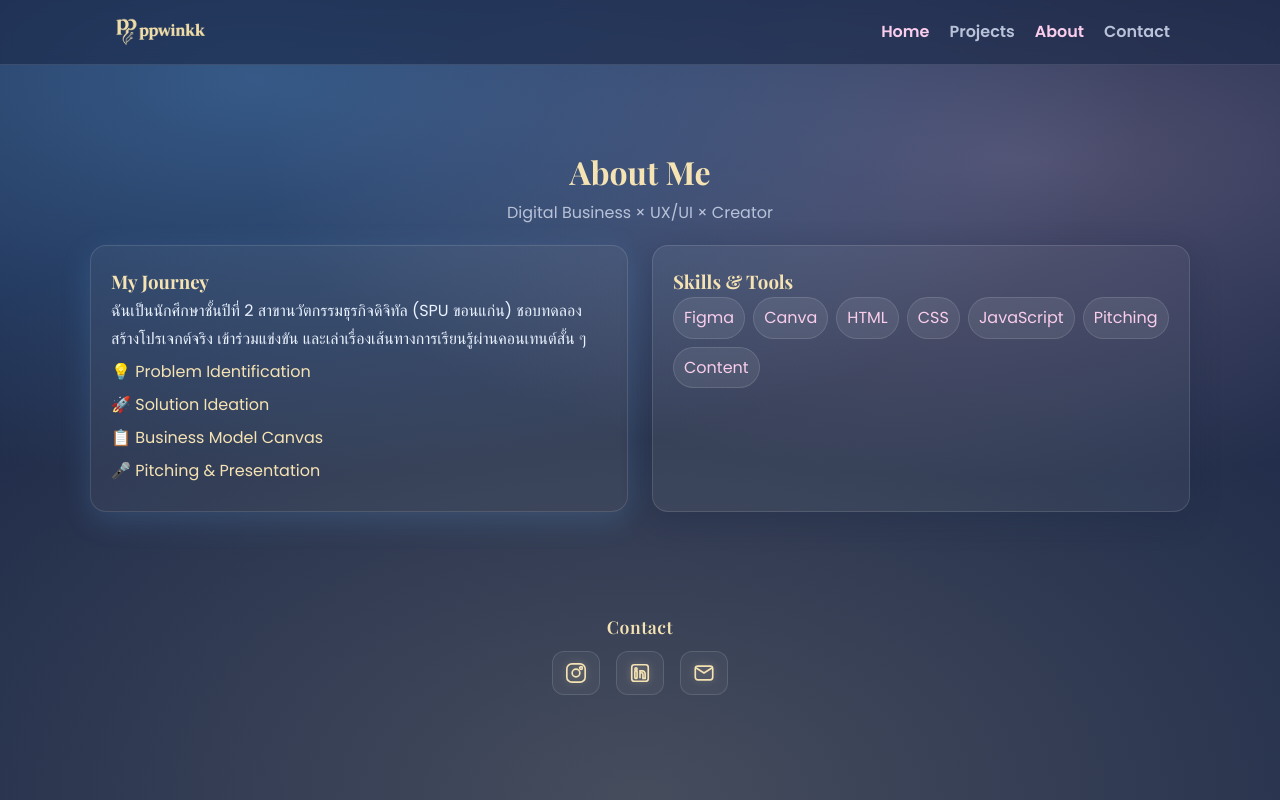
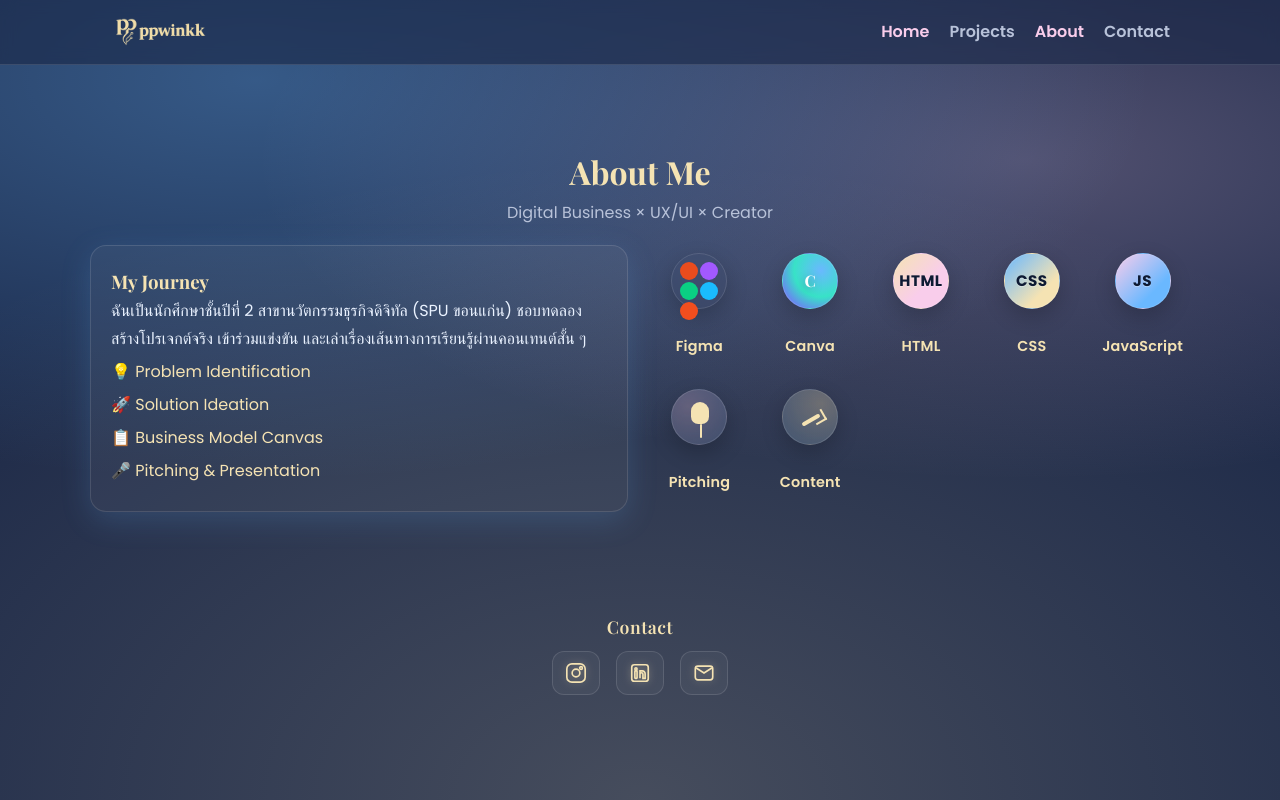
Before and after one commit to ppwinkk/ppwinkk.brand, a plain HTML site: page about.html in a window 1280 px wide. Drawn offline with nearby package versions, Linux system fonts and the light colour scheme.

Commit message:
Update about.html

```diff
--- a/about.html
+++ b/about.html
@@ -43,15 +43,43 @@
           <li>🎤 Pitching & Presentation</li>
         </ul>
       </div>
-      <div class="card">
-        <h3>Skills & Tools</h3>
-        <ul class="tags">
-          <li>Figma</li><li>Canva</li><li>HTML</li><li>CSS</li><li>JavaScript</li>
-          <li>Pitching</li><li>Content</li>
-        </ul>
+           <!-- Skills & Tools (icons) -->
+<ul class="skills-icons">
+  <li class="skill">
+    <span class="ico figma" title="Figma" aria-label="Figma"></span>
+    <span class="cap">Figma</span>
+  </li>
+  <li class="skill">
+    <span class="ico canva" title="Canva" aria-label="Canva"></span>
+    <span class="cap">Canva</span>
+  </li>
+  <li class="skill">
+    <span class="ico html" title="HTML" aria-label="HTML"></span>
+    <span class="cap">HTML</span>
+  </li>
+  <li class="skill">
+    <span class="ico css" title="CSS" aria-label="CSS"></span>
+    <span class="cap">CSS</span>
+  </li>
+  <li class="skill">
+    <span class="ico js" title="JavaScript" aria-label="JavaScript"></span>
+    <span class="cap">JavaScript</span>
+  </li>
+  <li class="skill">
+    <span class="ico pitch" title="Pitching" aria-label="Pitching"></span>
+    <span class="cap">Pitching</span>
+  </li>
+  <li class="skill">
+    <span class="ico content" title="Content" aria-label="Content"></span>
+    <span class="cap">Content</span>
+  </li>
+</ul>
+
       </div>
     </div>
   </main>
+
+
 
 
  <div class="footer-contact">
```
